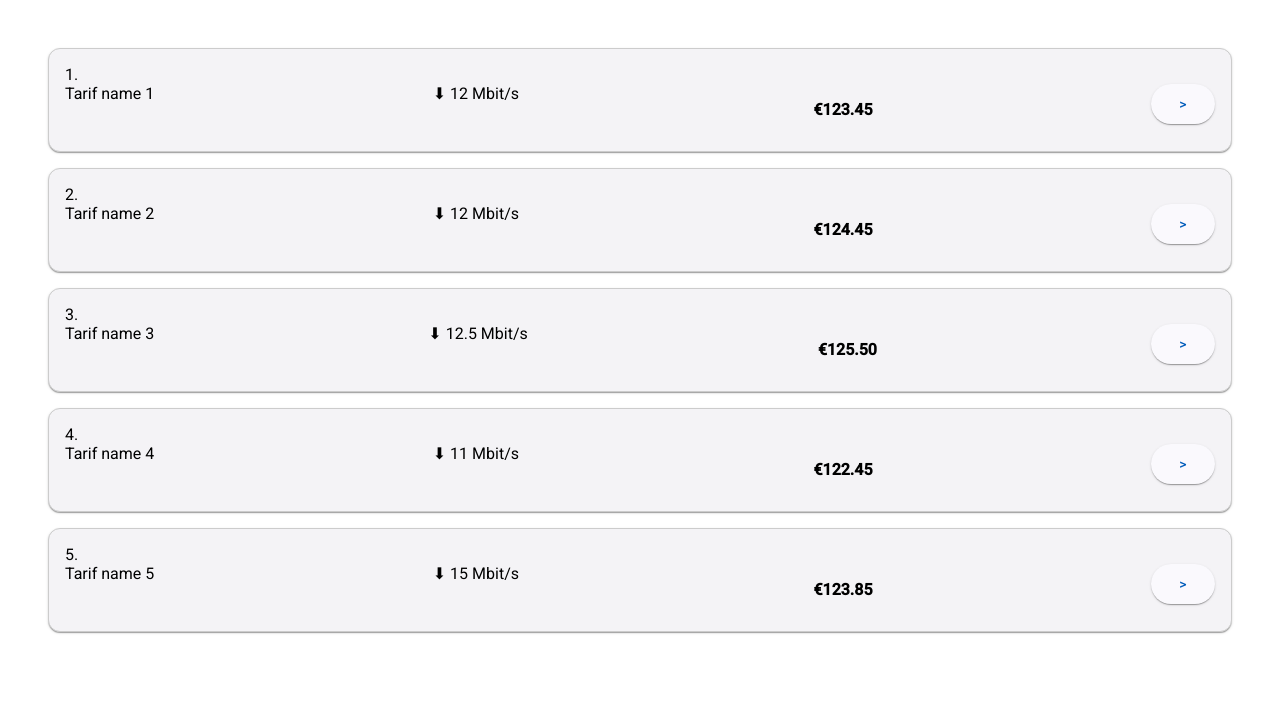
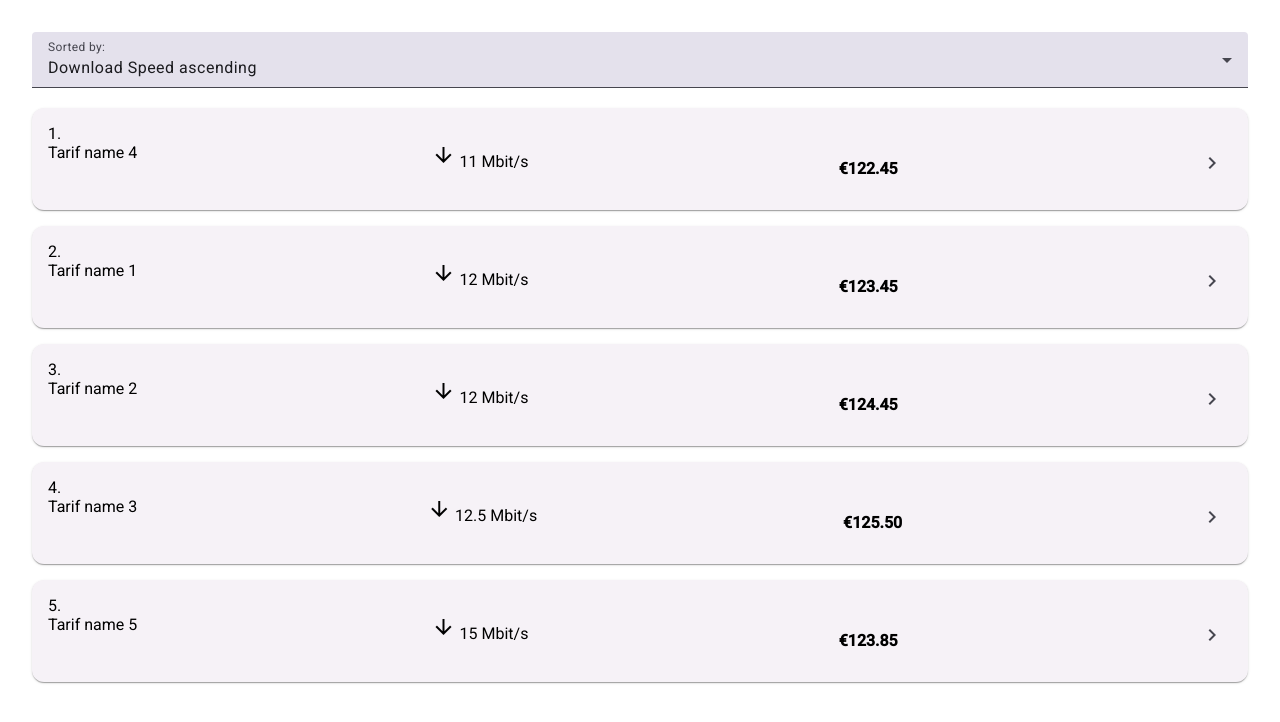
Before and after one commit to olgabelous/interview-task, an Angular app: page / in a window 1280 px wide. Shown: the top 722 px of the page. Built offline with nearby package versions, Linux system fonts and the light colour scheme.

Commit message:
Add sorting

```diff
--- a/src/app/app.config.ts
+++ b/src/app/app.config.ts
@@ -3,9 +3,11 @@ import { provideRouter } from '@angular/router';
 
 import { routes } from './app.routes';
 import { provideHttpClient } from '@angular/common/http';
+import { provideAnimationsAsync } from '@angular/platform-browser/animations/async';
 
 export const appConfig: ApplicationConfig = {
   providers: [
+    provideAnimationsAsync(),
     provideZoneChangeDetection({ eventCoalescing: true }),
     provideRouter(routes),
     provideHttpClient(),
--- /dev/null
+++ b/src/app/models/sorting-options.ts
@@ -0,0 +1,13 @@
+export interface SortingOption {
+    value: string;
+    label: string;
+}
+
+  export const SORTING_OPTIONS: SortingOption[] = [
+    { value: 'download-asc', label: 'Download Speed ascending' },
+    { value: 'download-desc', label: 'Download Speed descending' },
+    { value: 'upload-asc', label: 'Upload Speed ascending' },
+    { value: 'upload-desc', label: 'Upload Speed descending' },
+    { value: 'price-asc', label: 'Price ascending' },
+    { value: 'price-desc', label: 'Price descending' },
+  ];
--- a/src/app/tarif-list/tarif-list.component.html
+++ b/src/app/tarif-list/tarif-list.component.html
@@ -1,8 +1,20 @@
+<mat-form-field class="sorting">
+  <mat-label>Sorted by:</mat-label>
+  <mat-select
+    [value]="sortOrder()"
+    (selectionChange)="sortOrder.set($event.value)"
+  >
+    @for (option of sortingOptions; track option.value) {
+    <mat-option [value]="option.value">{{ option.label }}</mat-option>
+    }
+  </mat-select>
+</mat-form-field>
+
 <div class="tariff-list">
-  @for (tarif of (tarifList$ | async); track tarif.id) {
-    <mat-card class="tariff-card">
-      <div>{{ $index + 1 }}.</div>
-      <app-tarif [tarif]="tarif"/>
-    </mat-card>
+  @for (tarif of sortedTarifs(); track tarif.id) {
+  <mat-card class="tariff-card">
+    <div>{{ $index + 1 }}.</div>
+    <app-tarif [tarif]="tarif" />
+  </mat-card>
   }
 </div>
--- a/src/app/tarif-list/tarif-list.component.scss
+++ b/src/app/tarif-list/tarif-list.component.scss
@@ -1,13 +1,21 @@
-.tariff-list {
+:host {
+  display: flex;
+  flex-direction: column;
+  padding: 2rem;
+
+  .sorting {
+    width: 100%;
+  }
+
+  .tariff-list {
     display: flex;
     flex-direction: column;
     gap: 1rem;
-    margin: 3rem;
   }
 
   .tariff-card {
     display: flex;
     justify-content: space-between;
     padding: 1rem;
-    border: 1px solid #ccc;
   }
+}
--- a/src/app/tarif-list/tarif-list.component.ts
+++ b/src/app/tarif-list/tarif-list.component.ts
@@ -1,21 +1,48 @@
-import { Component } from '@angular/core';
+import { Component, computed, OnInit, signal } from '@angular/core';
 import { TarifService } from '../services/tarif.service';
 import { Tarif } from '../models/tarif';
-import { Observable } from 'rxjs';
-import { AsyncPipe } from '@angular/common';
 import { MatCardModule } from '@angular/material/card';
+import {MatSelectModule} from '@angular/material/select';
 import { TarifComponent } from './tarif/tarif.component';
+import { SortingOption, SORTING_OPTIONS } from '../models/sorting-options';
 
 @Component({
   selector: 'app-tarif-list',
-  imports: [AsyncPipe, MatCardModule, TarifComponent],
+  imports: [MatCardModule, TarifComponent, MatSelectModule],
   templateUrl: './tarif-list.component.html',
   styleUrl: './tarif-list.component.scss',
 })
-export class TarifListComponent {
-  tarifList$: Observable<Tarif[]>;
+export class TarifListComponent implements OnInit{
+  sortOrder = signal<string>('download-asc');
+  sortingOptions: SortingOption[] = SORTING_OPTIONS;
 
-  constructor(private tarifService: TarifService) {
-    this.tarifList$ = this.tarifService.getTarifs();
+  tarifs = signal<Tarif[]>([]);
+
+  sortedTarifs = computed(() => {
+    const order = this.sortOrder();
+    const tarifs = [...this.tarifs()];
+    switch (order) {
+      case 'download-asc':
+        return tarifs.sort((a, b) => a.download - b.download);
+      case 'download-desc':
+        return tarifs.sort((a, b) => b.download - a.download);
+      case 'upload-asc':
+        return tarifs.sort((a, b) => a.upload - b.upload);
+      case 'upload-desc':
+        return tarifs.sort((a, b) => b.upload - a.upload);
+        case 'price-asc':
+        return tarifs.sort((a, b) => a.price - b.price);
+      case 'price-desc':
+        return tarifs.sort((a, b) => b.price - a.price);
+      default:
+        return tarifs;
+    }
+  });
+
+
+  constructor(private tarifService: TarifService) {}
+
+  ngOnInit(): void {
+    this.tarifService.getTarifs().subscribe((tarifs) => this.tarifs.set(tarifs));
   }
 }
--- a/src/app/tarif-list/tarif/tarif.component.html
+++ b/src/app/tarif-list/tarif/tarif.component.html
@@ -4,10 +4,12 @@
   </div>
 
   <div class="speed">
-    <span>⬇ {{ tarif().download }} Mbit/s</span>
+    <span><mat-icon>arrow_downward</mat-icon> {{ tarif().download }} Mbit/s</span>
   </div>
 
   <p class="price">{{ tarif().price | currency:'EUR'}}</p>
 
-  <button class="tarif-btn" mat-raised-button color="primary">></button>
+  <button mat-icon-button class="tarif-btn" color="primary">
+    <mat-icon>chevron_right</mat-icon>
+  </button>
 </div>
--- a/src/app/tarif-list/tarif/tarif.component.ts
+++ b/src/app/tarif-list/tarif/tarif.component.ts
@@ -2,11 +2,12 @@ import { Component, input } from '@angular/core';
 import { Tarif } from '../../models/tarif';
 import { MatButtonModule } from '@angular/material/button';
 import { CurrencyPipe } from '@angular/common';
+import { MatIconModule } from '@angular/material/icon';
 
 
 @Component({
   selector: 'app-tarif',
-  imports: [MatButtonModule, CurrencyPipe],
+  imports: [MatButtonModule, CurrencyPipe, MatIconModule],
   templateUrl: './tarif.component.html',
   styleUrl: './tarif.component.scss'
 })
--- a/src/styles.scss
+++ b/src/styles.scss
@@ -1,4 +1,14 @@
 /* You can add global styles to this file, and also import other style files */
+@use '@angular/material' as mat;
 
 html, body { height: 100%; }
 body { margin: 0; font-family: Roboto, "Helvetica Neue", sans-serif; }
+
+html {
+  color-scheme: light dark;
+  @include mat.theme((
+    color: mat.$blue-palette,
+    typography: Roboto,
+    density: 0
+  ));
+}
```
